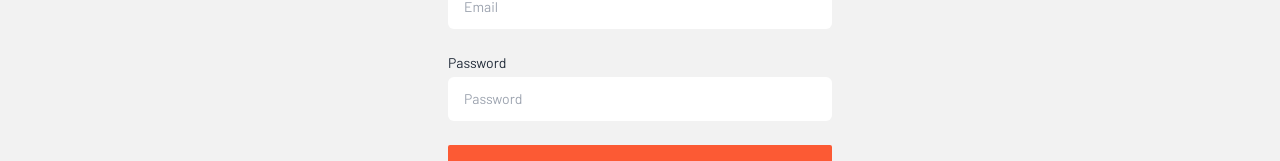
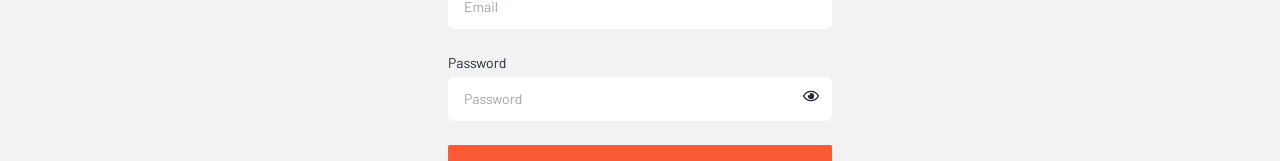
Before and after one commit to sajib689/assignment-nine-client-b9, a React (Vite) app: page /login in a window 1280 px wide. Shown: the part 201-362 px from the top of the page. Built offline with nearby package versions, Linux system fonts and the light colour scheme; no server answers.

Commit message:
add password hide system

```diff
--- a/package.json
+++ b/package.json
@@ -19,6 +19,7 @@
     "react-dom": "^18.2.0",
     "react-helmet": "^6.1.0",
     "react-hot-toast": "^2.4.1",
+    "react-icons": "^5.0.1",
     "react-loader-spinner": "^6.1.6",
     "react-router-dom": "^6.22.3",
     "react-type-animation": "^3.2.0",
--- a/src/Authorization/Login.jsx
+++ b/src/Authorization/Login.jsx
@@ -1,13 +1,22 @@
-import { useContext } from "react";
+import { useContext, useState } from "react";
 import { Link } from "react-router-dom";
 import { AuthContext } from "../AuthProvider/AuthProvider";
 import Swal from 'sweetalert2'
 import {useNavigate} from 'react-router-dom'
 import AOS from 'aos';
 import 'aos/dist/aos.css';
+import { FaRegEye,FaRegEyeSlash  } from "react-icons/fa";
+
 AOS.init();
 const Login = () => {
   const {login,google,gitHub} = useContext(AuthContext)
+  const [eye, setEye] = useState(false)
+  const handleEye = () => {
+    setEye(true)
+  }
+  const handleEyeHide = () => {
+    setEye(false)
+  }
   const navigate = useNavigate()
   const handleGoogle = () => {
     google()
@@ -80,14 +89,26 @@ const Login = () => {
             Password
           </label>
           <input
-            type="password"
+            type={eye === true ? "text" : "password"}
             name="password"
             id="password"
             placeholder="Password"
-            className="w-full px-4 py-3 rounded-md dark:border-gray-300 dark:bg-gray-50 dark:text-gray-800 focus:dark:border-violet-600"
+            className="w-full relative px-4 py-3 rounded-md dark:border-gray-300 dark:bg-gray-50 dark:text-gray-800 focus:dark:border-violet-600"
           />
 
         </div>
+        <>
+        {
+          eye === true ?
+          <div onClick={handleEyeHide} className="cursor-pointer absolute top-[38%] right-[45px]">
+          <FaRegEyeSlash  />
+          </div>
+          :
+          <div onClick={handleEye} className="cursor-pointer absolute top-[38%] right-[45px]">
+        <FaRegEye />
+        </div>
+        }
+        </>
         <button className="animate__animated animate__bounce block w-full p-3 text-center rounded-sm dark:text-gray-50 bg-[#fc5a34] text-white">
           Sign in
         </button>
--- a/src/Authorization/Register.jsx
+++ b/src/Authorization/Register.jsx
@@ -1,4 +1,4 @@
-import { useContext } from "react";
+import { useContext, useState } from "react";
 import { Link } from "react-router-dom";
 import { AuthContext } from "../AuthProvider/AuthProvider";
 import Swal from 'sweetalert2'
@@ -7,9 +7,17 @@ import { updateProfile } from "firebase/auth";
 import toast from 'react-hot-toast';
 import AOS from 'aos';
 import 'aos/dist/aos.css';
+import { FaRegEye, FaRegEyeSlash } from "react-icons/fa";
 AOS.init();
 const Register = () => {
   const {register,google,gitHub} = useContext(AuthContext)
+  const [eye, setEye] = useState(false)
+  const handleEye = () => {
+    setEye(true)
+  }
+  const handleEyeHide = () => {
+    setEye(false)
+  }
   const navigate = useNavigate()
   const handleGoogle = () => {
     google()
@@ -123,7 +131,7 @@ const Register = () => {
             Password
           </label>
           <input
-            type="password"
+           type={eye === true ? "text" : "password"}
             name="password"
             id="password"
             placeholder="Password"
@@ -131,6 +139,18 @@ const Register = () => {
           />
 
         </div>
+        <>
+        {
+          eye === true ?
+          <div onClick={handleEyeHide} className="cursor-pointer absolute top-[56%] right-[42px]">
+          <FaRegEyeSlash  />
+          </div>
+          :
+          <div onClick={handleEye} className="cursor-pointer absolute top-[56%] right-[42px]">
+        <FaRegEye />
+        </div>
+        }
+        </>
         <button className="animate__animated animate__bounce block w-full p-3 text-center rounded-sm dark:text-gray-50 bg-[#fc5a34] text-white">
           Sign In
         </button>
```
Also changed, not shown: 1 other file (tests, documents, lock files or other folders).
